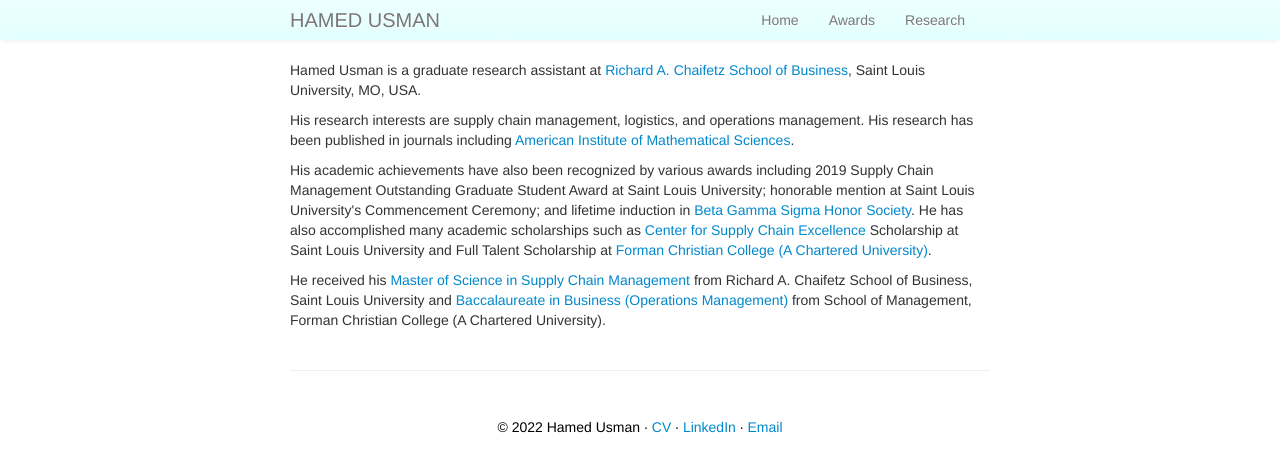
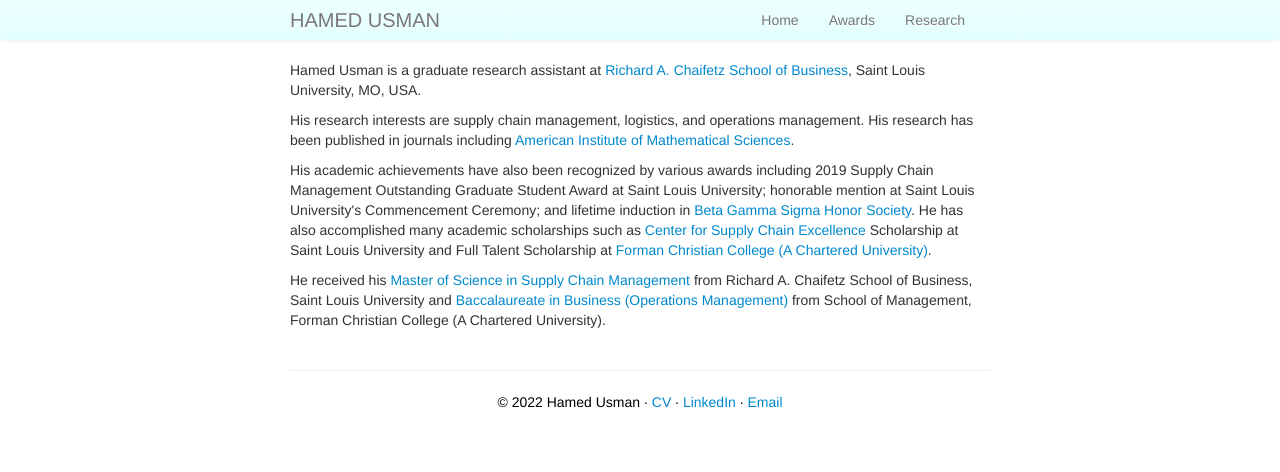
Before and after one commit to hamedusman/hamedusman.github.io, a Jekyll site: the page built from index.md, in a window 1280 px wide. Shown: the top 472 px of the page. Built offline with Jekyll 4.4.1, drawn with Linux system fonts in a browser that asks for light colours.

Commit message:
Update my_custom_css.css

```diff
--- a/assets/themes/twitter/css/my_custom_css.css
+++ b/assets/themes/twitter/css/my_custom_css.css
@@ -113,14 +113,14 @@
 
 .footer {
   width: 100%;
-  height: 50px;
+  height: 0px;
   background-color: none;
 }
 .footer p {
   color: black;
   font-size: 10o%;
   text-align: center;
-  line-height: 50px; /* Keep it same with footer height */
+  line-height: 0px; /* Keep it same with footer height */
   margin-top: auto;
   margin-bottom: auto;
 }
```
